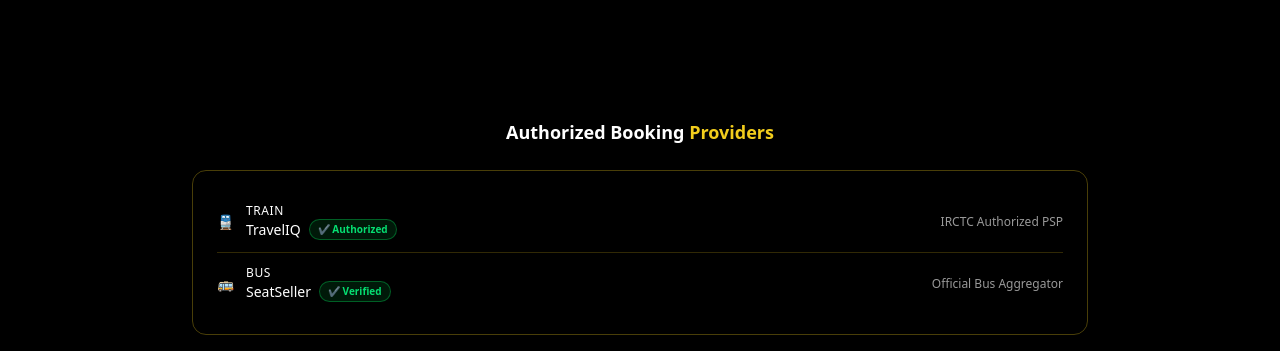
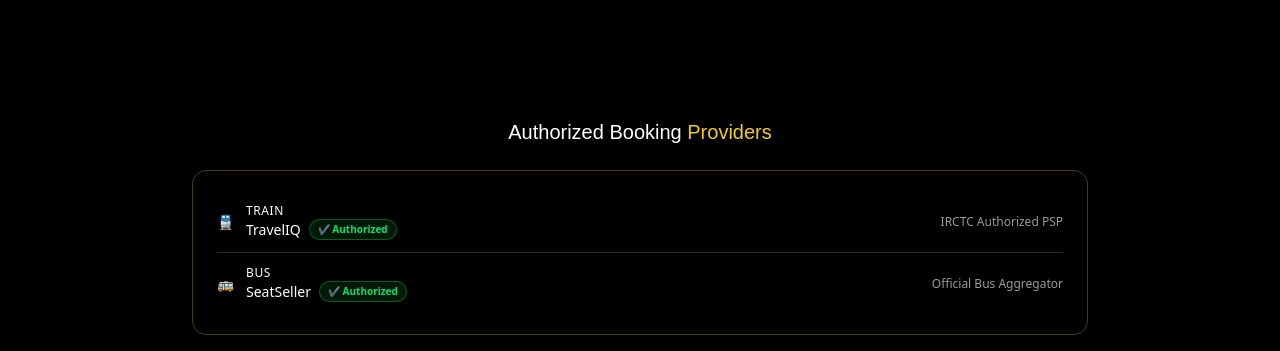
Before and after one commit to jonesofficial/Quickets.co.in, a React (Vite) app: page / in a window 1280 px wide. Shown: the part 3742-4093 px from the top of the page. Built offline with nearby package versions, Linux system fonts and the light colour scheme; a web font is replaced by a local one.

Commit message:
Added Authorization Strip Section

```diff
--- a/src/components/AuthorizationStrip.jsx
+++ b/src/components/AuthorizationStrip.jsx
@@ -4,7 +4,7 @@
             <div className="max-w-4xl mx-auto">
 
                 {/* Title */}
-                <h3 className="text-center text-white text-lg font-semibold mb-6">
+                <h3 className="text-center text-white text-xl font-heading mb-6">
                     Authorized Booking
                     <span className="text-[#f2cd1c]"> Providers</span>
                 </h3>
@@ -61,7 +61,7 @@
                                         px-2 py-[2px] rounded-full
                                         bg-green-600/15 text-green-400
                                         border border-green-500/40">
-                                        ✔ Verified
+                                        ✔ Authorized
                                     </span>
                                 </div>
                             </div>
```
Also changed, not shown: src/assets/seatSeller_logo.png (added), src/assets/travelIQ_logo.jpg (added).
